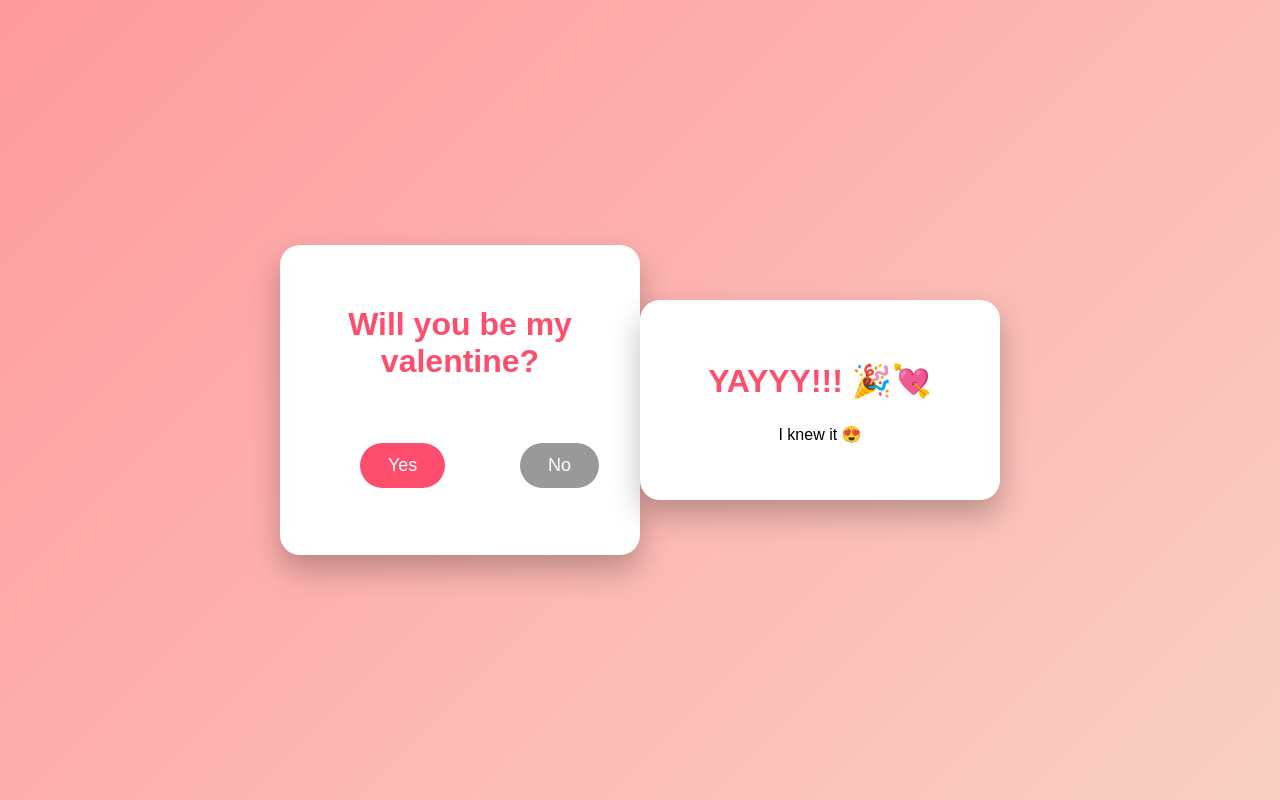
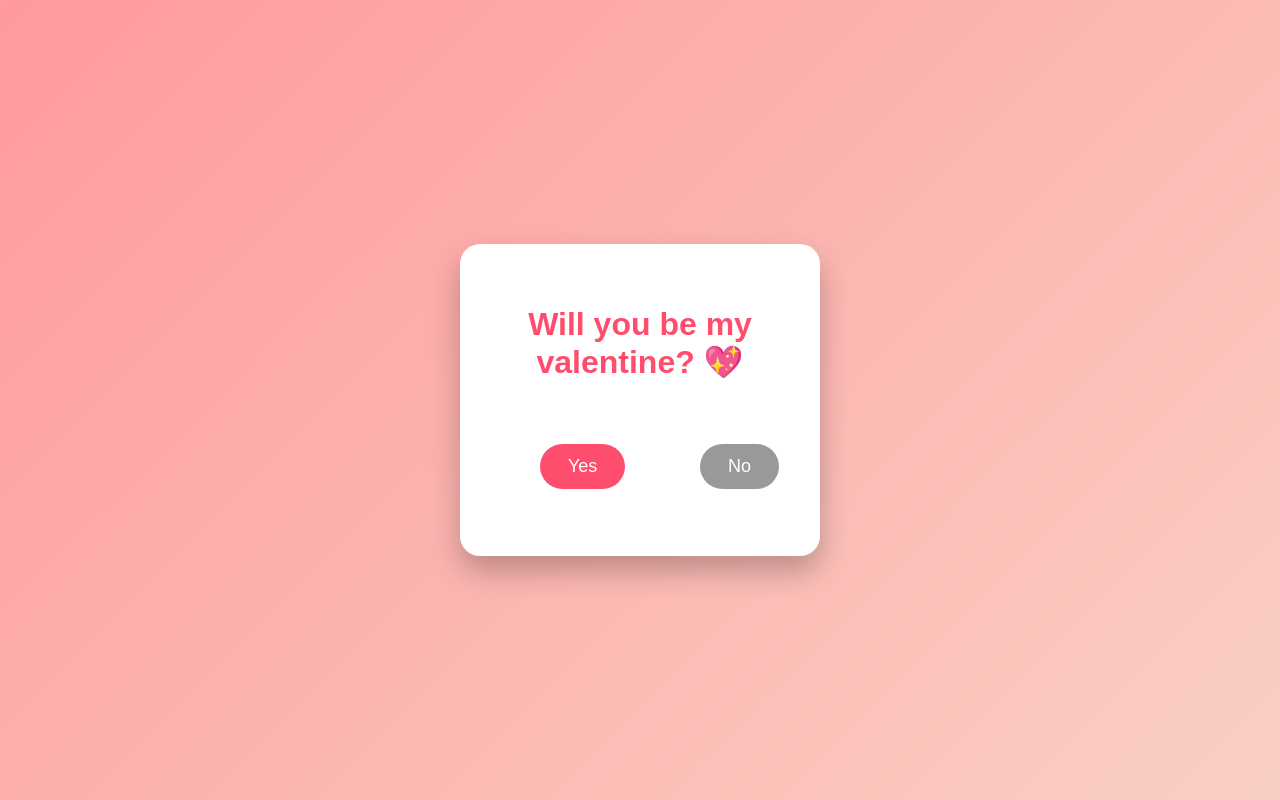
Before and after one commit to JayPatel4739/time-passsss, a plain HTML site: page index.html in a window 1280 px wide. Drawn offline with nearby package versions, Linux system fonts and the light colour scheme.

Commit message:
update index.html
Added a heart emoji to the question and included a message div for displaying a response after the YES click.

```diff
--- a/index.html
+++ b/index.html
@@ -3,26 +3,22 @@
 <head>
   <meta charset="UTF-8">
   <title>Will you be my valentine?</title>
-
-    <link rel="stylesheet" href="style.css">
+  <link rel="stylesheet" href="style.css">
 </head>
 
 <body>
 
   <!-- QUESTION CARD -->
   <div class="card" id="questionCard">
-    <h1>Will you be my valentine?</h1>
+    <h1>Will you be my valentine? 💖</h1>
 
     <div class="buttons">
       <button id="yes">Yes</button>
       <button id="no">No</button>
     </div>
-  </div>
 
-  <!-- CELEBRATION CARD -->
-  <div class="card celebrate" id="celebrateCard">
-    <h1>YAYYY!!! 🎉💘</h1>
-    <p>I knew it 😍</p>
+    <!-- Message appears after YES click -->
+    <div id="message"></div>
   </div>
 
   <!-- CONFETTI LIBRARY -->
```
